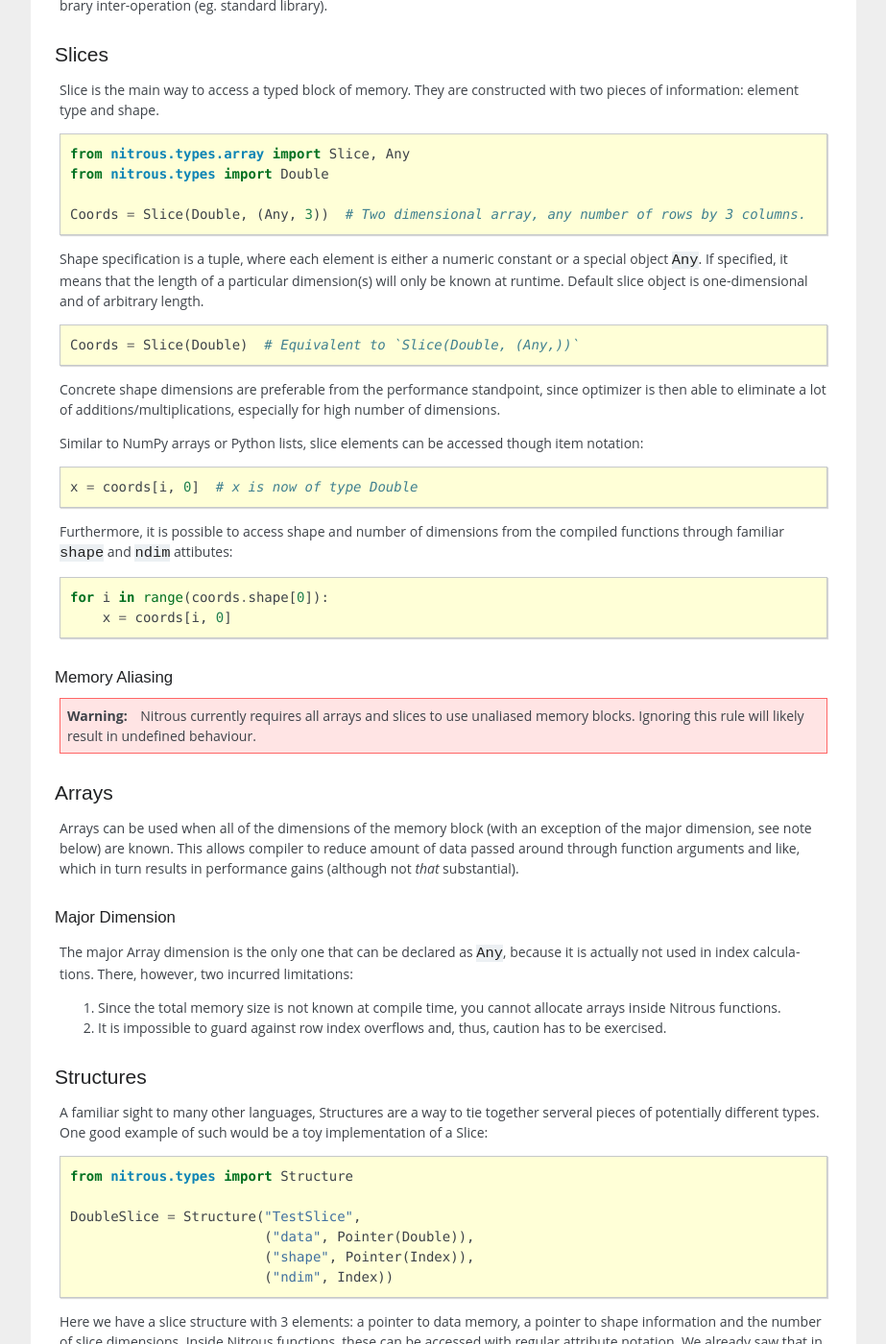
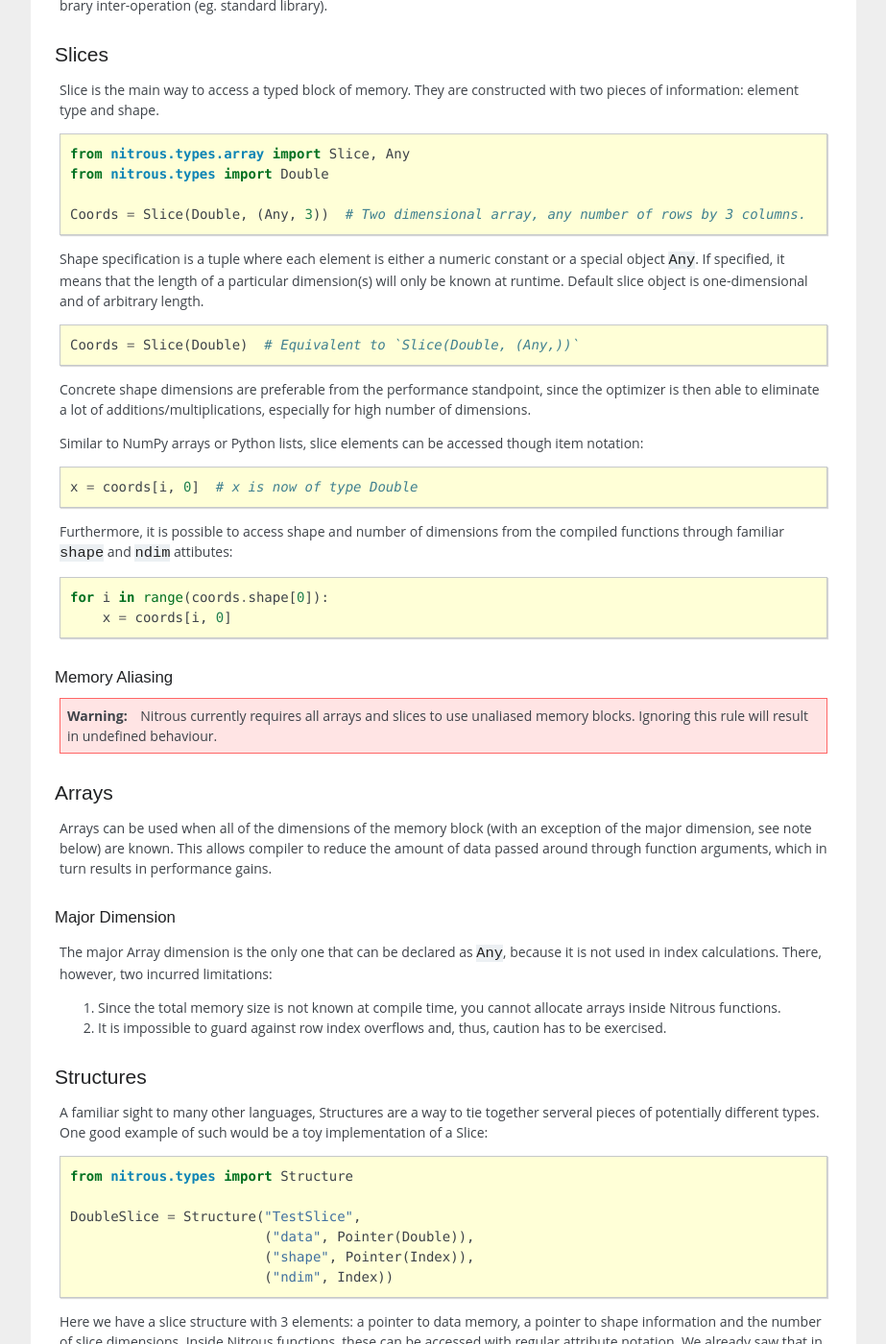
Before and after one commit to dtcaciuc/nitrous, a Sphinx documentation site: the page built from doc/userguide.rst, in a window 1280 px wide and 1400 px high, scrolled down 4253 px. Shown: the whole window at 96% size, without its empty margins (198-1121 px from the left). Built offline with Sphinx 7.4.7, drawn with Linux system fonts in a browser that asks for light colours; some of the changed text lies outside the part shown.

Commit message:
Language fixes to user manual

```diff
--- a/doc/userguide.rst
+++ b/doc/userguide.rst
@@ -253,7 +253,7 @@ with two pieces of information: element type and shape.
 
     Coords = Slice(Double, (Any, 3))  # Two dimensional array, any number of rows by 3 columns.
 
-Shape specification is a tuple, where each element is either a numeric constant
+Shape specification is a tuple where each element is either a numeric constant
 or a special object ``Any``. If specified, it means that the length of a
 particular dimension(s) will only be known at runtime. Default slice object is
 one-dimensional and of arbitrary length.
@@ -264,7 +264,7 @@ one-dimensional and of arbitrary length.
 
 
 Concrete shape dimensions are preferable from the performance standpoint, since
-optimizer is then able to eliminate a lot of additions/multiplications,
+the optimizer is then able to eliminate a lot of additions/multiplications,
 especially for high number of dimensions.
 
 Similar to NumPy arrays or Python lists, slice elements can be accessed though item notation::
@@ -282,7 +282,7 @@ Memory Aliasing
 ***************
 
 .. warning:: Nitrous currently requires all arrays and slices to use unaliased
-    memory blocks. Ignoring this rule will likely result in undefined behaviour.
+    memory blocks. Ignoring this rule will result in undefined behaviour.
 
 
 Arrays
@@ -290,16 +290,15 @@ Arrays
 
 Arrays can be used when all of the dimensions of the memory block (with an
 exception of the major dimension, see note below) are known. This allows
-compiler to reduce amount of data passed around through function arguments and
-like, which in turn results in performance gains (although not *that*
-substantial).
+compiler to reduce the amount of data passed around through function arguments,
+which in turn results in performance gains.
 
 Major Dimension
 ***************
 
 The major Array dimension is the only one that can be declared as ``Any``,
-because it is actually not used in index calculations. There, however, two
-incurred limitations:
+because it is not used in index calculations. There, however, two incurred
+limitations:
 
 1. Since the total memory size is not known at compile time, you cannot
    allocate arrays inside Nitrous functions.
@@ -370,8 +369,7 @@ the result back as a whole without resorting to element fiddling, which is what
 square bracket accessors are good for.
 
 Another peculiarity with vectors is that they are *immutable*. For example,
-setting and element does not modify the existing vector, but returns a new
-one::
+setting an element does not modify the existing vector, but returns a new one::
 
     from nitrous.types.vector import set_element
 
```
